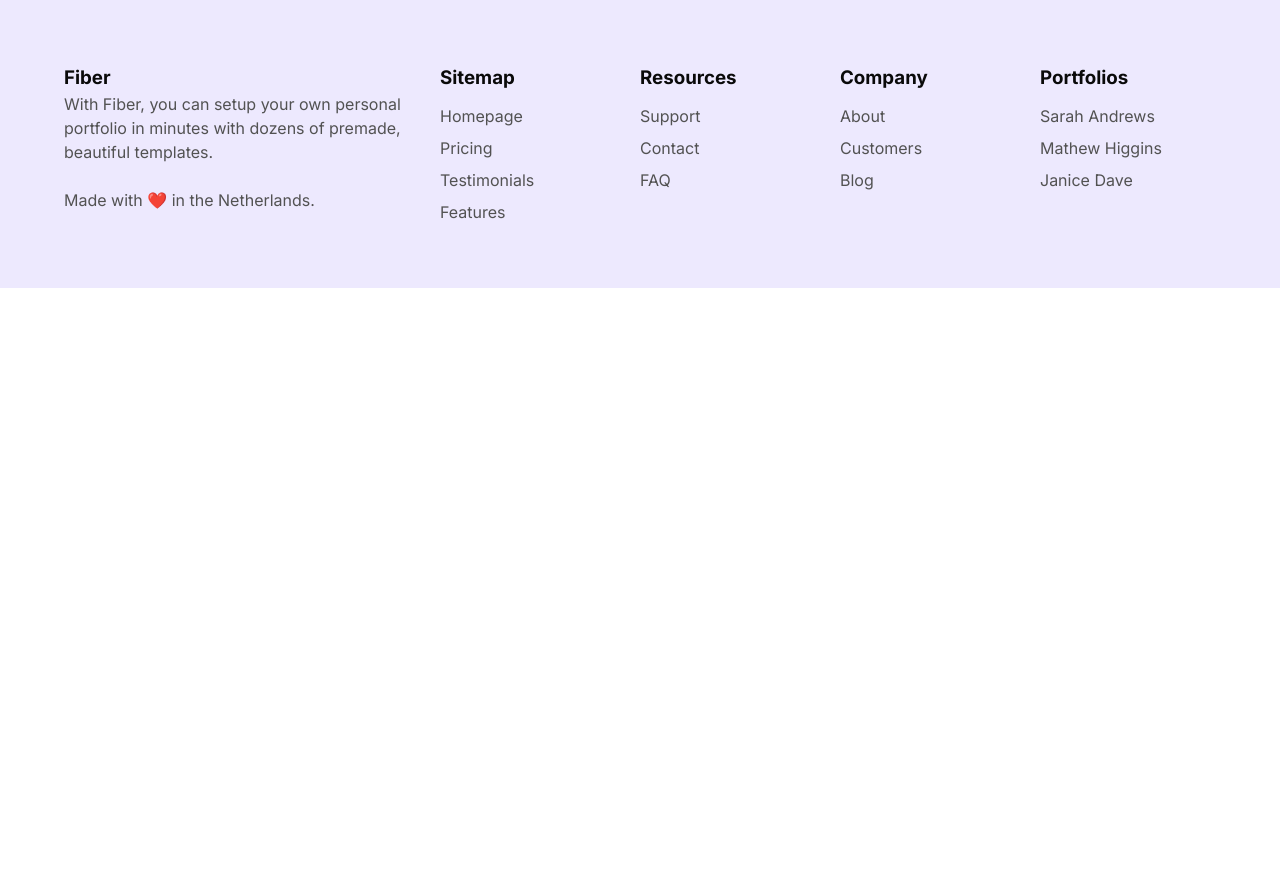
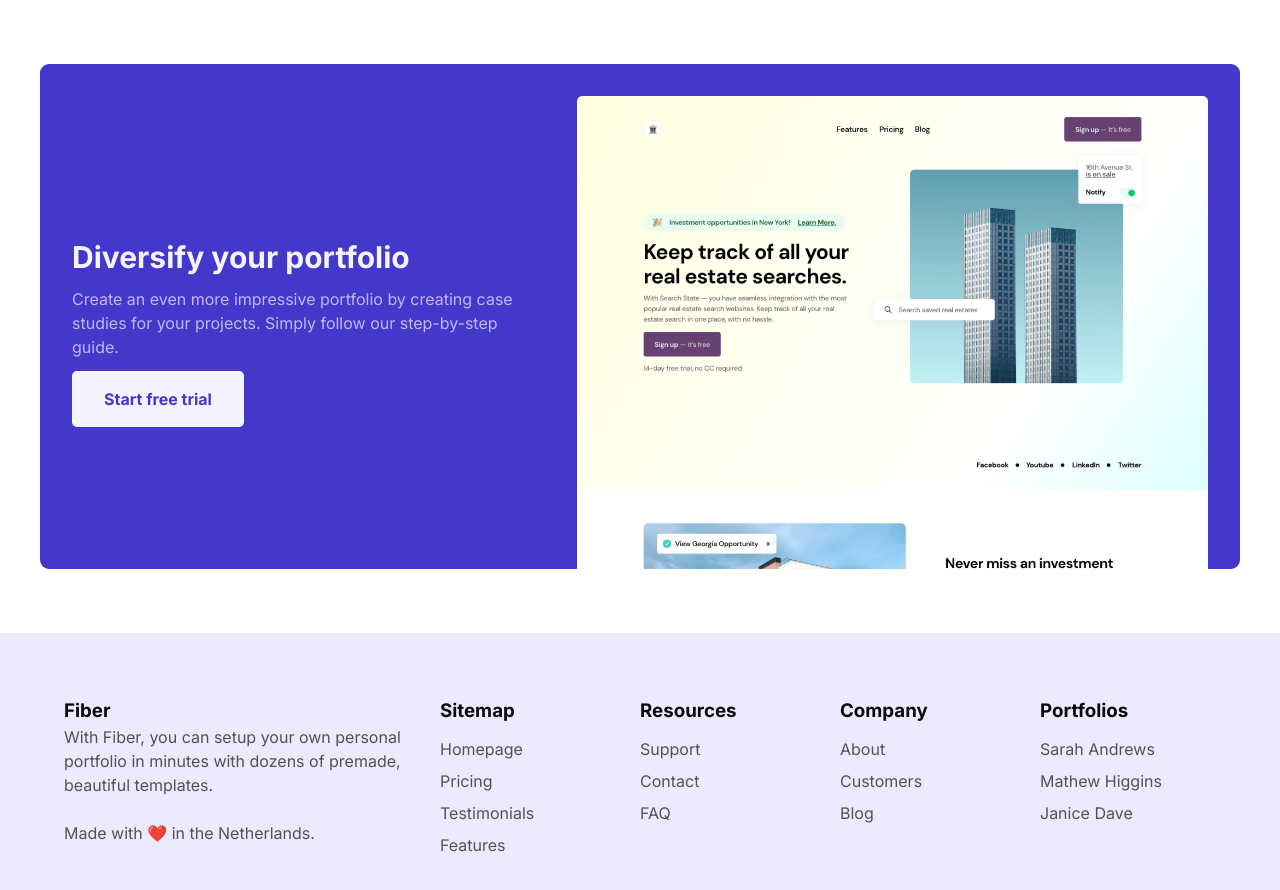
Before and after one commit to mjamecny/fiber-landing-page, a React (Vite) app: page / in a window 1280 px wide. Shown: the top 890 px of the page. Before the commit the page ends 800 px from the top, so only its background shows below. Built offline with nearby package versions, Linux system fonts and the light colour scheme.

Commit message:
add styles for Cta section

```diff
--- a/src/App.jsx
+++ b/src/App.jsx
@@ -1,12 +1,14 @@
 import styled from "styled-components"
 
 import Footer from "./Footer"
+import Cta from "./Cta"
 
 const StyledApp = styled.div``
 
 export default function App() {
   return (
     <StyledApp>
+      <Cta />
       <Footer />
     </StyledApp>
   )
--- a/src/Cta.jsx
+++ b/src/Cta.jsx
@@ -1,3 +1,75 @@
+import styled from "styled-components"
+
+const StyledCta = styled.section`
+  padding: 6.4rem 2.4rem;
+`
+const Container = styled.div`
+  max-width: 120rem;
+  margin: 0 auto;
+  padding-top: 3.2rem;
+  padding-inline: 2.4rem;
+  border-radius: 9px;
+  background-color: var(--color-indigo-700);
+
+  display: grid;
+  grid-template-columns: 1fr;
+  gap: 3.2rem;
+
+  @media (min-width: 768px) {
+    grid-template-columns: 1.5fr 2fr;
+    align-items: center;
+    padding-inline: 3.2rem;
+  }
+`
+
+const Heading = styled.h2`
+  color: var(--color-violet-50);
+  font-size: 3rem;
+  font-weight: 700;
+  line-height: 1.2;
+`
+
+const Content = styled.p`
+  color: var(--color-violet-300);
+`
+
+const ContentContainer = styled.div`
+  display: flex;
+  flex-direction: column;
+  gap: 1.2rem;
+`
+
+const Button = styled.button`
+  font-weight: 700;
+  color: var(--color-indigo-700);
+  background-color: var(--color-violet-50);
+  border: none;
+  border-radius: 5px;
+  padding: 1.6rem 3.2rem;
+
+  @media (min-width: 768px) {
+    align-self: start;
+  }
+`
+
+const Image = styled.img`
+  width: 100%;
+`
+
 export default function Cta() {
-  return <div>Cta</div>
+  return (
+    <StyledCta>
+      <Container>
+        <ContentContainer>
+          <Heading>Diversify your portfolio</Heading>
+          <Content>
+            Create an even more impressive portfolio by creating case studies
+            for your projects. Simply follow our step-by-step guide.
+          </Content>
+          <Button>Start free trial</Button>
+        </ContentContainer>
+        <Image src="page_img.png" alt="" />
+      </Container>
+    </StyledCta>
+  )
 }
--- a/src/styles/GlobalStyles.js
+++ b/src/styles/GlobalStyles.js
@@ -4,6 +4,7 @@ const GlobalStyles = createGlobalStyle`
 :root {
   --color-indigo-50:#eef2ff;
   --color-indigo-700:#4338ca;
+  --color-violet-50:#f5f3ff;
   --color-violet-200:#ede9fe;
   --color-violet-300:#c4b5fd;
   --color-neutral-600:#525252;
```
